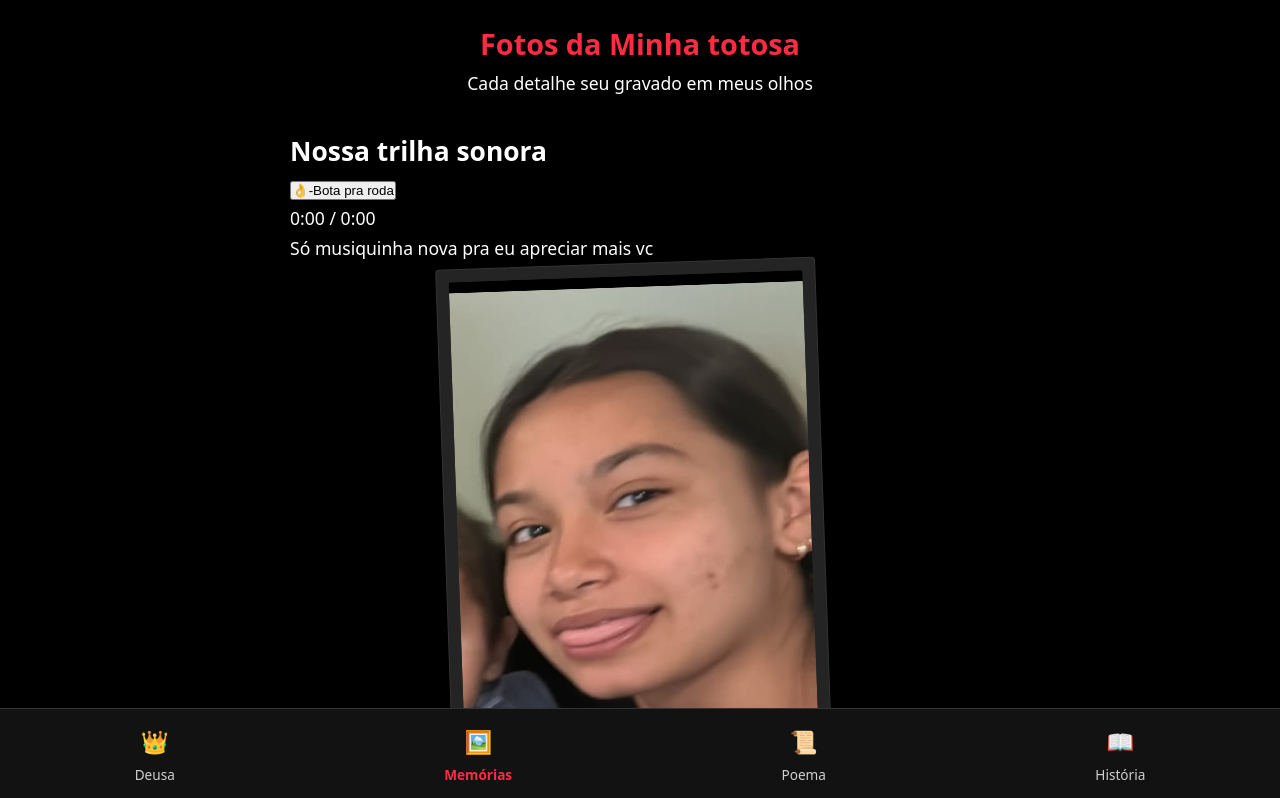
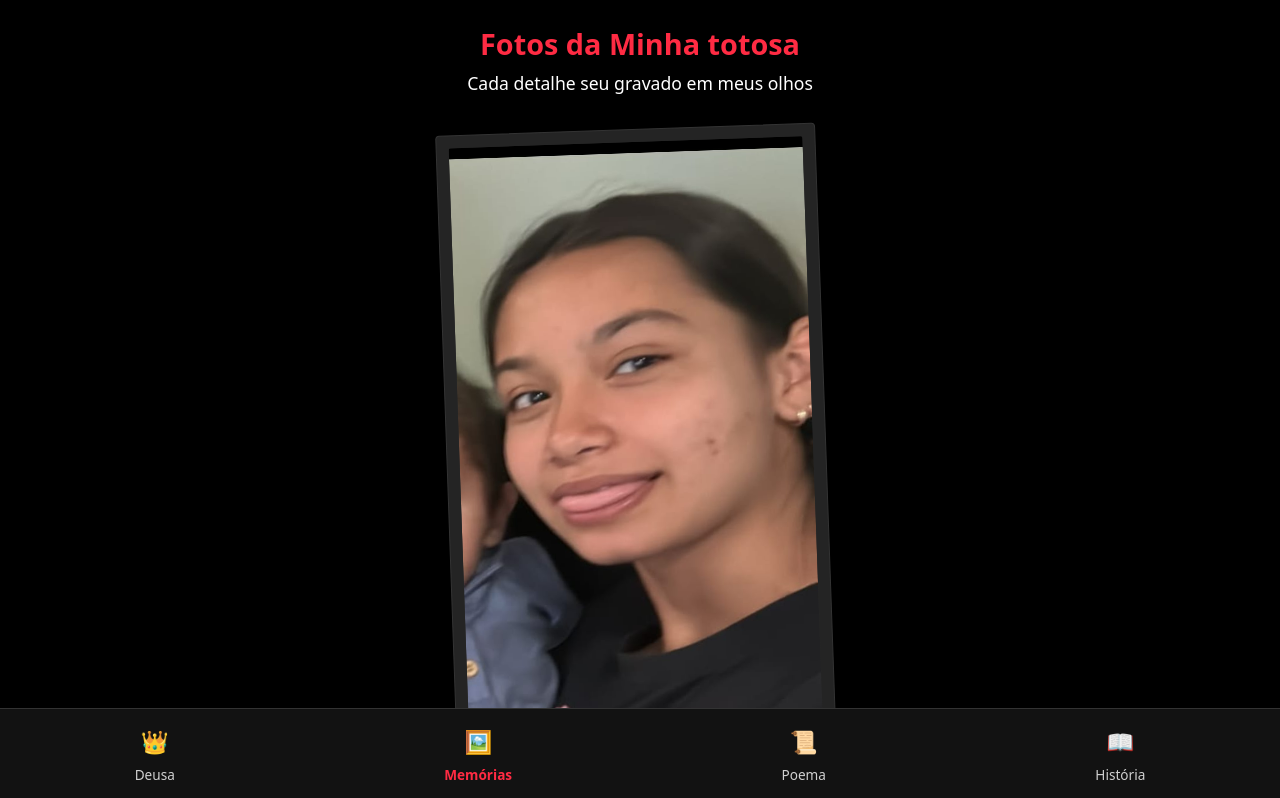
Before and after one commit to nicolasbvsantos-lab/voce-minha-deusa, a plain HTML site: page paginas/memorias.html in a window 1280 px wide. Shown: the top 798 px of the page. Drawn offline with Linux system fonts and the light colour scheme.

Commit message:
Remove music section from memorias.html
Removed the music section from the memories page.

```diff
--- a/paginas/memorias.html
+++ b/paginas/memorias.html
@@ -13,24 +13,6 @@
             <h1>Fotos da Minha totosa</h1>
             <p>Cada detalhe seu gravado em meus olhos</p>
         </header>
-        <section class="area-musical">
-            <h2>Nossa trilha sonora</h2>
-            <div class="player-custom">
-                <!-- Caminho ajustado para "../ativos/audio/Morena.mp3" conforme sua árvore de pastas -->
-                <audio id="audio-player" src="../ativos/audio/Morena.mp3" preload="metadata" loop>
-                    o mds n tem capacidade o navegador amor?....
-                </audio>
-                <div class="controles">
-                    <button id="btn-play-pause" class="btn-audio" aria-label="Como te vejo?">
-                        <span id="icone-play">👌-Bota pra roda</span>
-                    </button>
-                </div>
-                <div class="info-musica" aria-live="polite">
-                    <span id="tempo-atual">0:00</span> / <span id="tempo-total">0:00</span>
-                    <p id="status-audio" class="status-audio">Só musiquinha nova pra eu apreciar mais vc</p>
-                </div>
-            </div>
-        </section>
         <section class="mural-scrapbook">
             <article class="polaroid pos-1">
                 <img src="../assets/imagens/memorias/WhatsApp-Image-2026-11-04-at-16-41-49.jpeg" alt="Selfie com camiseta preta">
```
